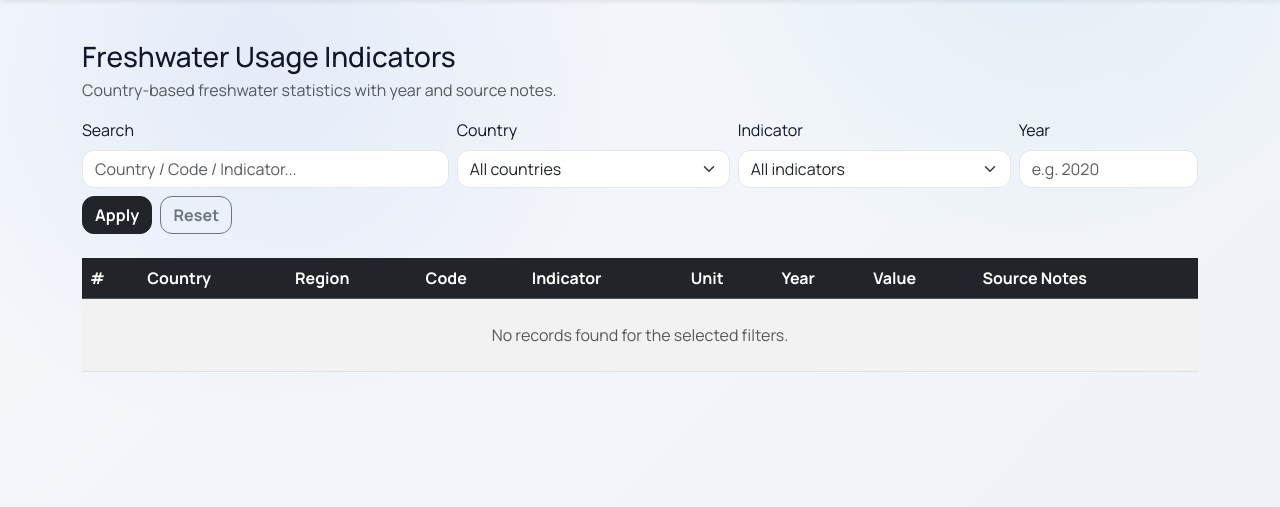
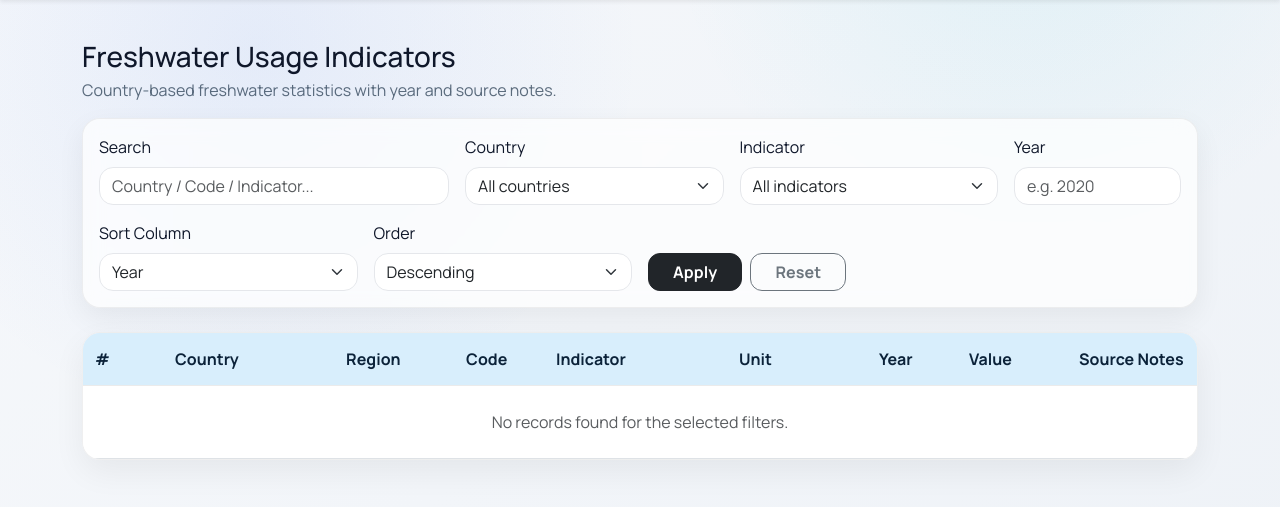
Before and after one commit to s4l1hs/Database-Management-System, a Flask app: page /freshwater/ in a window 1280 px wide. Shown: the part 112-619 px from the top of the page. Run offline with Flask 3, Linux system fonts and the light colour scheme; data that the repository does not hold is empty.

Commit message:
Resolve merge conflicts

```diff
--- a/App/routes/freshwater.py
+++ b/App/routes/freshwater.py
@@ -65,6 +65,8 @@ def list_freshwater():
     indicator_id = request.args.get("indicator_id", "").strip()
     year = request.args.get("year", "").strip()
     q = request.args.get("q", "").strip()
+    sort_by = request.args.get("sort_by", "year").strip()
+    order = request.args.get("order", "desc").strip().lower()
 
     conn = get_db()
     cursor = conn.cursor(dictionary=True)
@@ -107,8 +109,17 @@ def list_freshwater():
         like = f"%{q}%"
         params.extend([like, like, like])
 
-    # Default ordering: by primary id ascending
-    sql += " ORDER BY fd.data_id ASC;"
+    allowed_sort_columns = {
+        "data_id": "fd.data_id",
+        "country": "c.country_name",
+        "indicator": "fi.indicator_name",
+        "year": "fd.year",
+        "value": "fd.indicator_value",
+    }
+
+    sort_col_sql = allowed_sort_columns.get(sort_by, "fd.year")
+    sort_dir_sql = "DESC" if order == "desc" else "ASC"
+    sql += f" ORDER BY {sort_col_sql} {sort_dir_sql};"
 
     cursor.execute(sql, params)
     rows = cursor.fetchall()
@@ -124,6 +135,8 @@ def list_freshwater():
             "indicator_id": indicator_id,
             "year": year,
             "q": q,
+            "sort_by": sort_by,
+            "order": order,
         },
     )
 
@@ -255,3 +268,38 @@ def edit_freshwater(id):
         students=_get_students(),
         action="Edit",
     )
+
+
+# ---------------------------------------------------------
+# DELETE ACTION
+# ---------------------------------------------------------
+@freshwater_bp.route("/delete/<int:id>", methods=["POST"])
+@admin_required
+def delete_freshwater(id):
+    conn = get_db()
+
+    try:
+        cur = conn.cursor()
+        cur.execute("DELETE FROM freshwater_data WHERE data_id = %s", (id,))
+
+        student_id = request.form.get("student_id") or None
+        if student_id:
+            audit_sql = """
+                INSERT INTO audit_logs (student_id, action_type, table_name, record_id)
+                VALUES (%s, %s, %s, %s)
+            """
+            cur.execute(audit_sql, (student_id, "DELETE", "freshwater_data", id))
+
+        conn.commit()
+        cur.close()
+
+        if cur.rowcount == 0:
+            flash("Record not found.", "warning")
+        else:
+            flash("Record deleted successfully.", "success")
+
+    except Exception as e:
+        conn.rollback()
+        flash(f"Delete Error (freshwater): {e}", "danger")
+
+    return redirect(url_for("freshwater.list_freshwater"))
--- a/frontend/css/templates/freshwater_list.html
+++ b/frontend/css/templates/freshwater_list.html
@@ -3,23 +3,121 @@
 {% block title %}Freshwater Indicators{% endblock %}
 
 {% block content %}
-<div class="d-flex justify-content-between align-items-center mb-3">
+<style>
+  .fw-card{
+    background: rgba(255,255,255,0.70);
+    backdrop-filter: blur(10px);
+    border: 1px solid rgba(0,0,0,.06);
+    border-radius: 18px;
+    padding: 16px;
+    box-shadow: 0 10px 28px rgba(0,0,0,.06);
+  }
+
+  .fw-card .form-control,
+  .fw-card .form-select{
+    border-radius: 14px;
+  }
+
+  .fw-card .btn{
+    border-radius: 12px;
+  }
+
+  .fw-table-wrap{
+    border-radius: 18px;
+    overflow: hidden;
+    box-shadow: 0 12px 32px rgba(0,0,0,.06);
+    border: 1px solid rgba(0,0,0,.06);
+    background: rgba(255,255,255,.85);
+  }
+
+  .fw-thead th{
+    background: #d8eefc !important;
+    color: #0b2239 !important;
+    border-bottom: 1px solid rgba(0,0,0,.08) !important;
+    font-weight: 700;
+    position: sticky;
+    top: 0;
+    z-index: 2;
+  }
+
+  .table{
+    margin-bottom: 0;
+  }
+
+  .table td, .table th{
+    padding: 14px 12px;
+    vertical-align: middle;
+  }
+
+  .table-hover tbody tr:hover > *{
+    background-color: rgba(216, 238, 252, 0.35);
+  }
+
+  .fw-chip{
+    display: inline-block;
+    padding: 4px 10px;
+    border-radius: 999px;
+    background: rgba(216, 238, 252, 0.7);
+    color: #0b2239;
+    font-size: .85rem;
+    border: 1px solid rgba(0,0,0,.06);
+    white-space: nowrap;
+  }
+
+  .fw-actions{
+    display: flex;
+    gap: 10px;
+    justify-content: flex-end;
+  }
+
+  .icon-btn{
+    width: 40px;
+    height: 40px;
+    border-radius: 12px;
+    display: inline-flex;
+    align-items: center;
+    justify-content: center;
+    border: 1px solid rgba(0,0,0,.12);
+    background: #fff;
+    transition: transform .08s ease, box-shadow .08s ease;
+  }
+
+  .icon-btn:hover{
+    transform: translateY(-1px);
+    box-shadow: 0 8px 18px rgba(0,0,0,.10);
+  }
+
+  .icon-btn.edit{
+    color: #0b63f6;
+    border-color: rgba(11,99,246,.25);
+  }
+
+  .icon-btn.delete{
+    color: #dc3545;
+    border-color: rgba(220,53,69,.25);
+  }
+
+  .fw-meta{
+    color: rgba(11,34,57,.65);
+  }
+</style>
+
+<div class="d-flex justify-content-between align-items-start mb-3">
   <div>
     <h1 class="h3 mb-1">Freshwater Usage Indicators</h1>
-    <p class="text-muted mb-0">
-      Country-based freshwater statistics with year and source notes.
-    </p>
+    <p class="fw-meta mb-0">Country-based freshwater statistics with year and source notes.</p>
   </div>
 
   {% if session.get("team_no")|int == 1 %}
-    <a href="{{ url_for('freshwater.add_freshwater') }}" class="btn btn-primary">
+    <a href="{{ url_for('freshwater.add_freshwater') }}" class="btn btn-primary px-3">
       <i class="fa-solid fa-plus"></i> Add New Record
     </a>
   {% endif %}
 </div>
 
-<form method="get" action="{{ url_for('freshwater.list_freshwater') }}" class="row g-2 align-items-end mb-4">
-  <div class="col-md-4">
+<form method="get" action="{{ url_for('freshwater.list_freshwater') }}" class="fw-card mb-4">
+  <div class="row g-3 align-items-end">
+    <div class="col-lg-4 col-md-6">
       <label class="form-label">Search</label>
       <input
         type="text"
@@ -30,7 +128,7 @@
       />
     </div>
 
-  <div class="col-md-3">
+    <div class="col-lg-3 col-md-6">
       <label class="form-label">Country</label>
       <select class="form-select" name="country_id">
         <option value="">All countries</option>
@@ -42,7 +140,7 @@
       </select>
     </div>
 
-  <div class="col-md-3">
+    <div class="col-lg-3 col-md-6">
       <label class="form-label">Indicator</label>
       <select class="form-select" name="indicator_id">
         <option value="">All indicators</option>
@@ -54,7 +152,7 @@
       </select>
     </div>
 
-  <div class="col-md-2">
+    <div class="col-lg-2 col-md-6">
       <label class="form-label">Year</label>
       <input
         type="number"
@@ -65,60 +163,93 @@
       />
     </div>
 
-  <div class="col-12 d-flex gap-2">
-    <button type="submit" class="btn btn-dark">Apply</button>
-    <a href="{{ url_for('freshwater.list_freshwater') }}" class="btn btn-outline-secondary">Reset</a>
+    <div class="col-lg-3 col-md-6">
+      <label class="form-label">Sort Column</label>
+      <select class="form-select" name="sort_by">
+        <option value="year" {% if filters.sort_by == "year" %}selected{% endif %}>Year</option>
+        <option value="value" {% if filters.sort_by == "value" %}selected{% endif %}>Value</option>
+        <option value="country" {% if filters.sort_by == "country" %}selected{% endif %}>Country</option>
+        <option value="indicator" {% if filters.sort_by == "indicator" %}selected{% endif %}>Indicator</option>
+        <option value="data_id" {% if filters.sort_by == "data_id" %}selected{% endif %}>ID</option>
+      </select>
+    </div>
+
+    <div class="col-lg-3 col-md-6">
+      <label class="form-label">Order</label>
+      <select class="form-select" name="order">
+        <option value="asc" {% if filters.order == "asc" %}selected{% endif %}>Ascending</option>
+        <option value="desc" {% if filters.order == "desc" %}selected{% endif %}>Descending</option>
+      </select>
+    </div>
+
+    <div class="col-lg-6 col-12 d-flex gap-2">
+      <button type="submit" class="btn btn-dark px-4">Apply</button>
+      <a href="{{ url_for('freshwater.list_freshwater') }}" class="btn btn-outline-secondary px-4">Reset</a>
+    </div>
   </div>
 </form>
 
-<table class="table table-striped table-hover align-middle">
-  <thead class="table-dark">
+<div class="fw-table-wrap">
+  <table class="table table-hover align-middle">
+    <thead class="fw-thead">
       <tr>
-      <th>#</th>
+        <th style="width:80px;">#</th>
         <th>Country</th>
-      <th>Region</th>
-      <th>Code</th>
+        <th style="width:120px;">Region</th>
+        <th style="width:90px;">Code</th>
         <th>Indicator</th>
-      <th>Unit</th>
-      <th>Year</th>
-      <th>Value</th>
-      <th>Source Notes</th>
+        <th style="width:140px;">Unit</th>
+        <th style="width:90px;">Year</th>
+        <th style="width:110px;">Value</th>
+        <th style="width:130px;">Source Notes</th>
         {% if session.get("team_no")|int == 1 %}
-        <th>Actions</th>
+          <th style="width:140px; text-align:right;">Actions</th>
         {% endif %}
       </tr>
     </thead>
+
     <tbody>
       {% for row in rows %}
         <tr>
           <td>{{ row.data_id }}</td>
           <td>{{ row.country_name }}</td>
-        <td>{{ row.region or '-' }}</td>
-        <td>{{ row.country_code }}</td>
+          <td><span class="fw-chip">{{ row.region or '-' }}</span></td>
+          <td><span class="fw-chip">{{ row.country_code }}</span></td>
           <td>{{ row.indicator_name }}</td>
           <td>{{ row.unit_of_measure or '-' }}</td>
           <td>{{ row.year }}</td>
-        <td>{{ row.indicator_value }}</td>
+          <td>
+            {% if row.indicator_value is not none %}
+              {{ "%.1f"|format(row.indicator_value) }}
+            {% else %}
+              -
+            {% endif %}
+          </td>
           <td>{{ row.source_notes or '' }}</td>
 
           {% if session.get("team_no")|int == 1 %}
             <td>
+              <div class="fw-actions">
                 <a
                   href="{{ url_for('freshwater.edit_freshwater', id=row.data_id) }}"
-              class="btn btn-sm btn-outline-secondary me-1"
+                  class="icon-btn edit"
+                  title="Edit"
+                  aria-label="Edit"
                 >
-              Edit
+                  <i class="fa-solid fa-pen"></i>
                 </a>
+
                 <form
                   action="{{ url_for('freshwater.delete_freshwater', id=row.data_id) }}"
                   method="post"
-              style="display:inline-block"
                   onsubmit="return confirm('Delete this record?');"
+                  style="margin:0;"
                 >
-              <button type="submit" class="btn btn-sm btn-outline-danger">
-                Delete
+                  <button type="submit" class="icon-btn delete" title="Delete" aria-label="Delete">
+                    <i class="fa-solid fa-trash"></i>
                   </button>
                 </form>
+              </div>
             </td>
           {% endif %}
         </tr>
@@ -133,4 +264,5 @@
       {% endif %}
     </tbody>
   </table>
+</div>
 {% endblock %}
```
Lines whose indentation alone changed are shown as unchanged.
